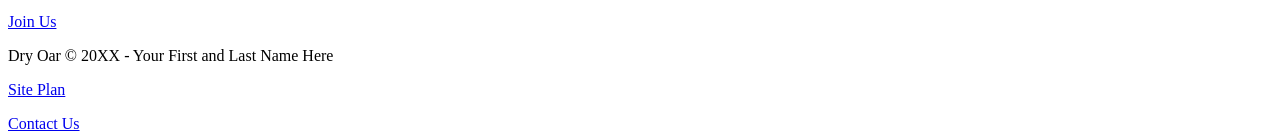
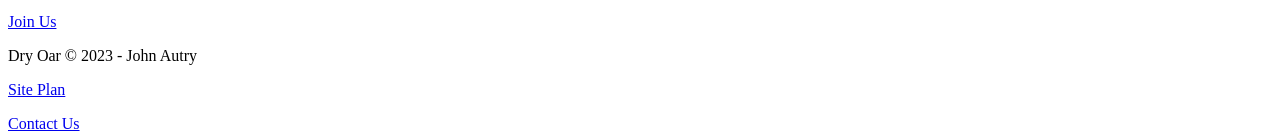
Before and after one commit to JAUTRY79/WDD130, a plain HTML site: page wwr/index.html in a window 1280 px wide. Shown: the part 3483-3620 px from the top of the page. Drawn offline with Linux system fonts and the light colour scheme.

Commit message:
Name and Year

```diff
--- a/wwr/index.html
+++ b/wwr/index.html
@@ -51,7 +51,7 @@
         <a class='join' href="rivers.html">Join Us</a>
 </main>
 <footer>
-    <p>Dry Oar &copy; 20XX - Your First and Last Name Here</p>
+    <p>Dry Oar &copy; 2023 - John Autry</p>
     <p><a href="site-plan-rafting.html">Site Plan</a></p>
     <p><a href="contactus.html">Contact Us</a></p>
     <div class="social">
```
